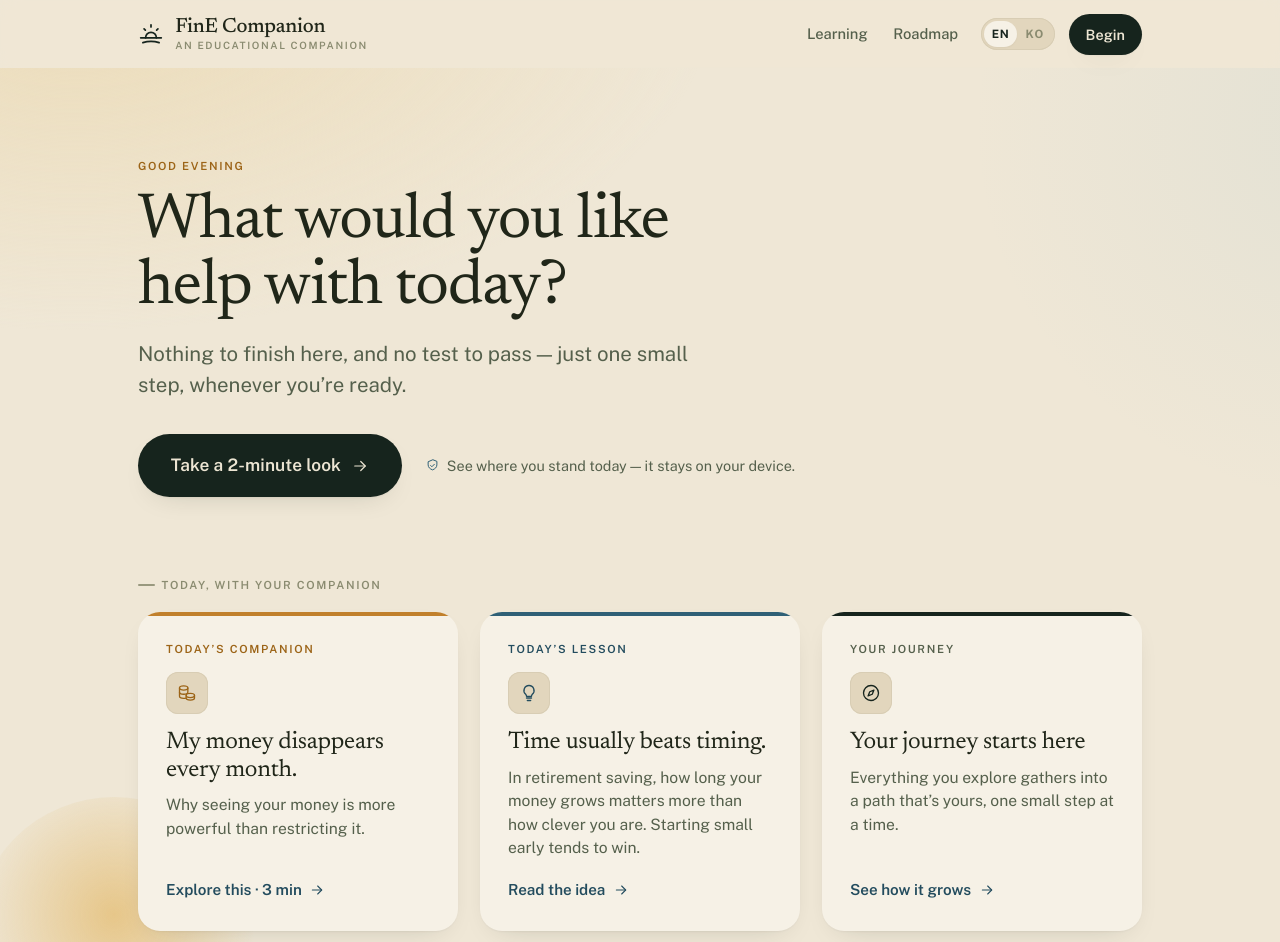
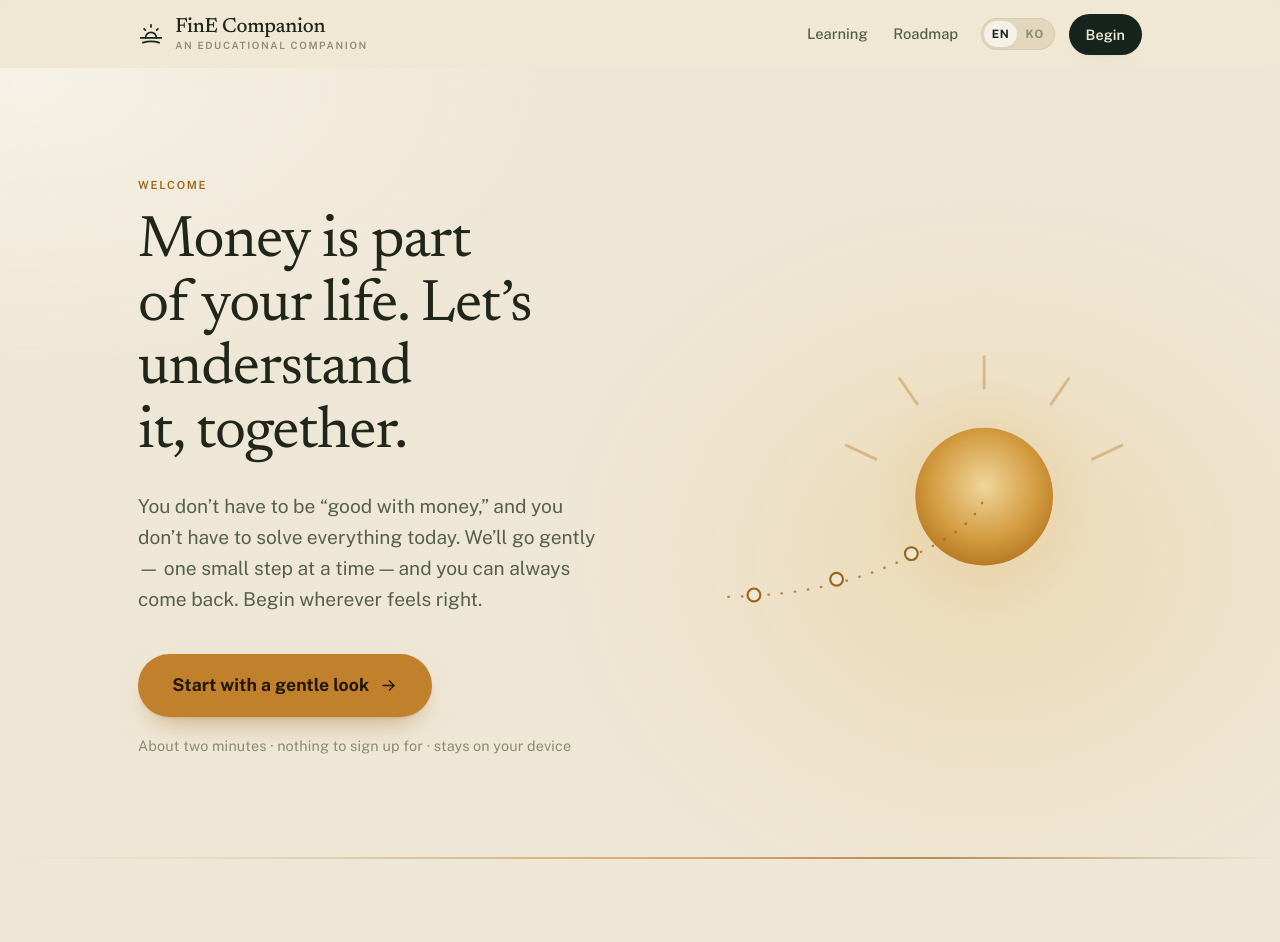
Before and after one commit to wheo28/fine-companion, a React (Vite) app: page / in a window 1280 px wide. Shown: the top 942 px of the page. Built offline with nearby package versions, Linux system fonts and the light colour scheme.

Commit message:
release2.6

```diff
--- a/src/hub/Hub.jsx
+++ b/src/hub/Hub.jsx
@@ -5,23 +5,16 @@ import { hubContent } from './hubContent'
 import { topicsContent } from '../topics/topicsContent'
 import { getExplored, getCheckup, daysSinceCheckin } from '../lib/progress'
 import {
-  ArrowRight, Compass, Sun, Check, ShieldCheck, Lightbulb,
+  ArrowRight, Compass, Sun, Check,
   Coins, Umbrella, Clock, GraduationCap, Scroll, Receipt, TrendingUp, Heart, Scale,
 } from '../components/Icons'
 
 const ICONS = { Coins, Umbrella, Clock, GraduationCap, Scroll, Receipt, TrendingUp, Heart, Scale }
 
-function dayIndex(len) {
-  const now = new Date()
-  const start = new Date(now.getFullYear(), 0, 0)
-  const doy = Math.floor((now - start) / 86400000)
-  return ((doy % len) + len) % len
-}
-
 /**
- * The Companion Hub — the front door of a public educational companion.
- * The Hero greets warmly, offers one small step, and features today's
- * companion, today's lesson, and the ongoing journey — never a dashboard.
+ * The Companion Hub. The Hero is the emotional front door — a warm welcome
+ * in a human voice, one gentle invitation, and a dawn that lets the journey
+ * be felt. Everything below (the halls, the doorway, the promise) is unchanged.
  */
 export default function Hub() {
   const { lang } = useLanguage()
@@ -33,76 +26,65 @@ export default function Hub() {
   const [hasCheckup] = useState(() => Boolean(getCheckup()))
   const checkedInRecently = checkinDays !== null && checkinDays < 25
 
-  // ---- Hero data (warm, gentle, one-small-step) ----
-  const hour = new Date().getHours()
-  const greeting = hour < 12 ? hero.greetings.morning : hour < 18 ? hero.greetings.afternoon : hero.greetings.evening
-
-  const firstUnexplored = tc.order.find((id) => !explored[id])
-  const companionId = firstUnexplored || tc.order[dayIndex(tc.order.length)]
-  const companionTopic = tc.topics[companionId]
-  const CompanionIcon = ICONS[companionTopic.icon] || Compass
-
-  const lesson = h.lessons[dayIndex(h.lessons.length)]
-
-  const exploredCount = tc.order.filter((id) => explored[id]).length
-  const hasProgress = hasCheckup || exploredCount > 0
-  const journeyTitle = hasProgress ? hero.journeyContinue : hero.journeyStart
-  const journeyBody = hasProgress ? hero.journeyGrowing : hero.journeyEmpty
-  const journeyCta = exploredCount > 0 ? `${exploredCount} ${hero.journeyExplored}` : hero.journeySeeHow
-
   return (
     <main className="hub">
-      {/* ======================= HERO (top section) ======================= */}
+      {/* ========================= HERO — the emotional front door ========================= */}
       <section className="hero">
-        <span className="hero__sun" aria-hidden="true" />
         <div className="hero__inner wrap">
-          <div className="hero__masthead">
-            <p className="sign sign--amber hero__greeting rise rise-1">{greeting}</p>
-            <h1 className="serif hero__title rise rise-1">{h.exploreLabel}</h1>
-            <p className="hero__reassure rise rise-2">{hero.reassure}</p>
-            <div className="hero__begin rise rise-3">
-              <Link to="/checkup" className="btn btn--primary btn--lg">{hero.begin}<ArrowRight size={18} /></Link>
-              <span className="hero__begin-meta"><ShieldCheck size={15} />{hero.beginMeta}</span>
+          <div className="hero__welcome">
+            <p className="sign sign--amber hero__kicker rise rise-1">{hero.welcome}</p>
+            <h1 className="serif hero__headline rise rise-1">{hero.headline}</h1>
+            <p className="hero__body rise rise-2">{hero.body}</p>
+            <div className="hero__act rise rise-3">
+              <Link to="/checkup" className="hero__cta">
+                {hero.begin}<ArrowRight size={19} />
+              </Link>
+              <p className="hero__safe">{hero.safeNote}</p>
             </div>
           </div>
 
-          <div className="hero__today rise rise-4">
-            <p className="sign sign--tick hero__today-kicker">{hero.todayKicker}</p>
-            <div className="hero__cards">
-              {/* Today's Companion — one gentle thing worth a few minutes */}
-              <Link to={`/explore/${companionId}`} className="feat feat--companion">
-                <span className="sign feat__label">{hero.companionLabel}</span>
-                <span className="feat__icon" aria-hidden="true"><CompanionIcon size={20} /></span>
-                <h2 className="serif feat__title">{companionTopic.title}</h2>
-                <p className="feat__body">{companionTopic.tagline}</p>
-                <span className="feat__cta">
-                  {hero.companionCta} · {companionTopic.minutes} {h.minutesLabel}
-                  <ArrowRight size={16} />
-                </span>
-              </Link>
+          {/* A dawn over a gentle path of small steps — the journey, felt, not explained */}
+          <div className="hero__scene rise rise-2" aria-hidden="true">
+            <svg className="hero__art" viewBox="0 0 460 360" fill="none" xmlns="http://www.w3.org/2000/svg" role="img">
+              <defs>
+                <radialGradient id="fineSun" cx="50%" cy="42%" r="62%">
+                  <stop offset="0%" stopColor="#f0d69b" />
+                  <stop offset="64%" stopColor="#d29a3e" />
+                  <stop offset="100%" stopColor="#b1741f" />
+                </radialGradient>
+                <radialGradient id="fineHalo" cx="50%" cy="50%" r="50%">
+                  <stop offset="0%" stopColor="#e6c689" stopOpacity="0.55" />
+                  <stop offset="70%" stopColor="#e6c689" stopOpacity="0" />
+                </radialGradient>
+              </defs>
 
-              {/* Today's Financial Lesson — a thought for today */}
-              <Link to="/learning" className="feat feat--lesson">
-                <span className="sign feat__label">{hero.lessonLabel}</span>
-                <span className="feat__icon" aria-hidden="true"><Lightbulb size={20} /></span>
-                <h2 className="serif feat__title">{lesson.title}</h2>
-                <p className="feat__body">{lesson.body}</p>
-                <span className="feat__cta">{hero.lessonCta}<ArrowRight size={16} /></span>
-              </Link>
+              {/* warm halo */}
+              <circle cx="300" cy="214" r="170" fill="url(#fineHalo)" />
 
-              {/* Continue my journey — the path so far */}
-              <Link to="/roadmap" className="feat feat--journey">
-                <span className="sign feat__label">{hero.journeyLabel}</span>
-                <span className="feat__icon" aria-hidden="true"><Compass size={20} /></span>
-                <h2 className="serif feat__title">{journeyTitle}</h2>
-                <p className="feat__body">{journeyBody}</p>
-                <span className="feat__cta">
-                  {hasProgress && <span className="feat__count"><Check size={13} /> {journeyCta}</span>}
-                  {!hasProgress && journeyCta}
-                  <ArrowRight size={16} />
-                </span>
-              </Link>
-            </div>
+              {/* soft rays */}
+              <g stroke="#c1802c" strokeWidth="3" strokeLinecap="round" opacity="0.42">
+                <line x1="300" y1="104" x2="300" y2="72" />
+                <line x1="232" y1="120" x2="214" y2="94" />
+                <line x1="368" y1="120" x2="386" y2="94" />
+                <line x1="190" y1="176" x2="160" y2="162" />
+                <line x1="410" y1="176" x2="440" y2="162" />
+              </g>
+
+              {/* the sun, rising over the path */}
+              <circle cx="300" cy="214" r="70" fill="url(#fineSun)" />
+
+              {/* a gentle path of small steps toward the light */}
+              <path
+                d="M40 316 C 120 314, 168 300, 214 280 S 288 244, 300 216"
+                stroke="#9c6417" strokeWidth="2.4" strokeLinecap="round"
+                strokeDasharray="0.5 13" opacity="0.75"
+              />
+              <g fill="#efe7d6" stroke="#9c6417" strokeWidth="2.2">
+                <circle cx="66" cy="314" r="6.5" />
+                <circle cx="150" cy="298" r="6.5" />
+                <circle cx="226" cy="272" r="6.5" />
+              </g>
+            </svg>
           </div>
         </div>
       </section>
--- a/src/hub/hubContent.js
+++ b/src/hub/hubContent.js
@@ -13,22 +13,11 @@ export const hubContent = {
     },
     assure: ['About 2 minutes to start', 'No wrong answers', 'Stays on your device', 'Educational, not advice'],
     hero: {
-      greetings: { morning: 'Good morning', afternoon: 'Good afternoon', evening: 'Good evening' },
-      reassure: 'Nothing to finish here, and no test to pass — just one small step, whenever you’re ready.',
-      begin: 'Take a 2-minute look',
-      beginMeta: 'See where you stand today — it stays on your device.',
-      todayKicker: 'Today, with your companion',
-      companionLabel: 'Today’s companion',
-      companionCta: 'Explore this',
-      lessonLabel: 'Today’s lesson',
-      lessonCta: 'Read the idea',
-      journeyLabel: 'Your journey',
-      journeyContinue: 'Continue my journey',
-      journeyStart: 'Your journey starts here',
-      journeyGrowing: 'Your path is taking shape — pick up right where you left off.',
-      journeyEmpty: 'Everything you explore gathers into a path that’s yours, one small step at a time.',
-      journeyExplored: 'explored',
-      journeySeeHow: 'See how it grows',
+      welcome: 'Welcome',
+      headline: 'Money is part of your life. Let’s understand it, together.',
+      body: 'You don’t have to be “good with money,” and you don’t have to solve everything today. We’ll go gently — one small step at a time — and you can always come back. Begin wherever feels right.',
+      begin: 'Start with a gentle look',
+      safeNote: 'About two minutes · nothing to sign up for · stays on your device',
     },
     startHereLabel: 'Start here',
     todaysLessonLabel: "Today's lesson",
@@ -127,22 +116,11 @@ export const hubContent = {
     },
     assure: ['시작까지 약 2분', '틀린 답은 없어요', '기기에만 저장돼요', '교육 목적, 자문 아님'],
     hero: {
-      greetings: { morning: '좋은 아침이에요', afternoon: '좋은 오후예요', evening: '좋은 저녁이에요' },
-      reassure: '여기엔 끝내야 할 것도, 통과할 시험도 없어요 — 준비되면, 그저 작은 한 걸음이면 돼요.',
-      begin: '2분만 살펴보기',
-      beginMeta: '지금 어디 있는지 살펴봐요 — 기기에만 남아요.',
-      todayKicker: '오늘, 당신의 동반자와 함께',
-      companionLabel: '오늘의 동반자',
-      companionCta: '이걸 살펴보기',
-      lessonLabel: '오늘의 배움',
-      lessonCta: '생각 읽어보기',
-      journeyLabel: '나의 여정',
-      journeyContinue: '내 여정 이어가기',
-      journeyStart: '여정을 여기서 시작해요',
-      journeyGrowing: '길이 모양을 갖춰 가고 있어요 — 멈춘 곳에서 이어가세요.',
-      journeyEmpty: '탐색하는 모든 것이 나만의 길로 모여요, 작은 한 걸음씩.',
-      journeyExplored: '탐색함',
-      journeySeeHow: '어떻게 자라는지 보기',
+      welcome: '환영합니다',
+      headline: '돈은 삶의 일부예요. 함께, 천천히 이해해 봐요.',
+      body: '돈을 잘 알아야 시작할 수 있는 건 아니에요. 오늘 모든 걸 해결하지 않아도 괜찮아요. 작은 한 걸음씩, 천천히 — 언제든 다시 와도 돼요. 마음이 가는 곳에서 시작하세요.',
+      begin: '가볍게 살펴보기',
+      safeNote: '약 2분 · 가입 필요 없음 · 기기에만 저장돼요',
     },
     startHereLabel: '여기서 시작',
     todaysLessonLabel: '오늘의 배움',
--- a/src/index.css
+++ b/src/index.css
@@ -327,122 +327,89 @@ button { font: inherit; cursor: pointer; color: inherit; background: none; borde
    ============================================================ */
 .hub { display: block; }
 
-/* ---- HERO (top section): a warm, calm welcome, one small step, and
-   three featured invitations for today. Consumer-friendly, never a dashboard. */
+/* ---- HERO — the emotional front door: a warm human welcome, one gentle
+   invitation, and a dawn that lets the journey be felt. Purdue gold + warm
+   ink + cream, with generous space. Not a dashboard. ---- */
 .hero {
   position: relative;
   overflow: hidden;
-  padding-top: clamp(44px, 6.5vw, 90px);
-  padding-bottom: clamp(46px, 6vw, 82px);
   background:
-    radial-gradient(86% 62% at 6% -8%, var(--amber-wash) 0%, rgba(236,220,185,0) 58%),
-    radial-gradient(58% 78% at 106% 6%, rgba(123,176,198,0.10) 0%, rgba(123,176,198,0) 52%);
-  border-bottom: 2px solid var(--forest);
+    radial-gradient(56% 76% at 77% 62%, rgba(230,198,137,0.40) 0%, rgba(230,198,137,0) 60%),
+    radial-gradient(78% 68% at 2% 2%, #f6f1e6 0%, rgba(246,241,230,0) 52%),
+    var(--paper);
 }
-/* a soft dawn sun resting at the base — the quiet horizon signature */
-.hero__sun {
-  position: absolute; z-index: 0;
-  left: clamp(-64px, -2vw, 8px); bottom: -70px;
-  width: clamp(150px, 24vw, 280px); height: clamp(150px, 24vw, 280px);
-  border-radius: 50%;
-  background: radial-gradient(circle at 50% 42%, var(--amber-glow), rgba(230,198,137,0) 66%);
-  opacity: 0.75;
-  pointer-events: none;
-  animation: sunrise 1.2s var(--ease) both;
-  animation-delay: 0.15s;
+/* the horizon, glowing warmly beneath the sun — the hand-off to the halls */
+.hero::after {
+  content: '';
+  position: absolute; left: 0; right: 0; bottom: 0; height: 2px;
+  background: linear-gradient(90deg,
+    rgba(156,100,23,0) 0%,
+    rgba(156,100,23,0.14) 16%,
+    var(--amber) 60%,
+    var(--amber-deep) 72%,
+    rgba(156,100,23,0) 100%);
+  opacity: 0.7;
 }
-.hero__inner { position: relative; z-index: 1; }
+.hero__inner {
+  position: relative;
+  z-index: 1;
+  display: grid;
+  grid-template-columns: 1.05fr 0.95fr;
+  align-items: center;
+  gap: clamp(24px, 4vw, 60px);
+  padding-top: clamp(54px, 8vw, 108px);
+  padding-bottom: clamp(58px, 8vw, 108px);
+}
 
-/* Masthead — the warm welcome + the one obvious place to begin */
-.hero__masthead { max-width: 42rem; }
-.hero__greeting { margin-bottom: 0.85rem; }
-.hero__title {
-  font-size: clamp(2.35rem, 5.3vw, 4rem);
+/* The welcome — a human voice, generous and calm */
+.hero__welcome { max-width: 34rem; }
+.hero__kicker { margin-bottom: 1.05rem; }
+.hero__headline {
+  font-size: clamp(2.5rem, 4.6vw, 3.85rem);
   font-weight: 400;
-  line-height: 1.04;
-  letter-spacing: -0.02em;
+  line-height: 1.08;
+  letter-spacing: -0.018em;
   color: var(--ink);
-  max-width: 16ch;
+  text-wrap: balance;
 }
-.hero__reassure {
-  margin-top: 1.1rem;
-  font-size: clamp(1.08rem, 1.7vw, 1.28rem);
-  line-height: 1.5;
+.hero__body {
+  margin-top: clamp(1.2rem, 2vw, 1.7rem);
+  font-size: clamp(1.1rem, 1.5vw, 1.24rem);
+  line-height: 1.62;
   color: var(--ink-soft);
-  max-width: 46ch;
+  max-width: 40ch;
 }
-.hero__begin {
-  margin-top: clamp(1.5rem, 2.6vw, 2.1rem);
-  display: flex; flex-wrap: wrap; align-items: center;
-  gap: 0.85rem 1.4rem;
+.hero__act { margin-top: clamp(1.7rem, 3vw, 2.4rem); }
+.hero__cta {
+  display: inline-flex; align-items: center; gap: 0.55em;
+  background: var(--amber);
+  color: #241701;
+  font-family: var(--sans);
+  font-weight: 700;
+  font-size: 1.1rem;
+  letter-spacing: 0.004em;
+  padding: 0.98em 1.95em;
+  border-radius: 999px;
+  box-shadow: 0 1px 2px rgba(156,100,23,0.18), 0 14px 30px -14px rgba(156,100,23,0.6);
+  transition: transform 0.25s var(--ease), box-shadow 0.25s var(--ease), background 0.25s var(--ease);
 }
-.hero__begin .btn { font-size: 1.08rem; }
-.hero__begin-meta {
-  display: inline-flex; align-items: center; gap: 0.5em;
-  font-size: 0.9rem; color: var(--ink-soft);
+.hero__cta svg { flex: none; transition: transform 0.3s var(--ease); }
+.hero__cta:hover {
+  background: var(--amber-glow);
+  transform: translateY(-2px);
+  box-shadow: 0 2px 6px rgba(156,100,23,0.2), 0 24px 46px -18px rgba(156,100,23,0.7);
 }
-.hero__begin-meta svg { color: var(--lake); flex: none; }
+.hero__cta:hover svg { transform: translateX(4px); }
+.hero__safe {
+  margin-top: 1.05rem;
+  font-size: 0.9rem;
+  color: var(--ink-faint);
+  letter-spacing: 0.01em;
+}
 
-/* Today — three featured invitations (warm cards, not tiles) */
-.hero__today { margin-top: clamp(40px, 5.5vw, 70px); }
-.hero__today-kicker { color: var(--ink-faint); margin-bottom: 1.1rem; }
-.hero__cards {
-  display: grid;
-  grid-template-columns: repeat(auto-fit, minmax(min(100%, 258px), 1fr));
-  gap: clamp(14px, 1.8vw, 22px);
-  align-items: stretch;
-}
-.feat {
-  position: relative;
-  display: flex; flex-direction: column;
-  padding: clamp(20px, 2.4vw, 28px);
-  border-radius: var(--r-lg);
-  background: var(--paper-lift);
-  box-shadow: var(--lift);
-  overflow: hidden;
-  transition: transform 0.3s var(--ease), box-shadow 0.3s var(--ease);
-}
-.feat::before {
-  content: ''; position: absolute; left: 0; top: 0; height: 4px; width: 100%;
-  background: var(--amber);
-}
-.feat--lesson::before { background: var(--lake); }
-.feat--journey::before { background: var(--forest); }
-.feat:hover { transform: translateY(-4px); box-shadow: var(--lift-lg); }
-.feat__label { color: var(--amber-deep); margin-bottom: 0.85rem; }
-.feat--lesson .feat__label { color: var(--lake-deep); }
-.feat--journey .feat__label { color: var(--ink-soft); }
-.feat__icon {
-  width: 42px; height: 42px; border-radius: 12px;
-  display: grid; place-items: center;
-  color: var(--forest);
-  background: var(--paper-sink);
-  box-shadow: inset 0 0 0 1px var(--line);
-  margin-bottom: 0.95rem;
-}
-.feat--companion .feat__icon { color: var(--amber-deep); }
-.feat--lesson .feat__icon { color: var(--lake-deep); }
-.feat__title {
-  font-size: clamp(1.24rem, 1.9vw, 1.5rem);
-  line-height: 1.16;
-  color: var(--ink);
-}
-.feat__body {
-  margin-top: 0.55rem;
-  font-size: 0.98rem;
-  line-height: 1.5;
-  color: var(--ink-soft);
-  flex: 1 1 auto;
-}
-.feat__cta {
-  margin-top: 1.15rem;
-  display: inline-flex; align-items: center; gap: 0.5em;
-  font-weight: 600; font-size: 0.95rem;
-  color: var(--lake-deep);
-}
-.feat__count { display: inline-flex; align-items: center; gap: 0.35em; }
-.feat__cta svg { flex: none; transition: transform 0.3s var(--ease); }
-.feat:hover .feat__cta svg { transform: translateX(4px); }
+/* The dawn emblem */
+.hero__scene { justify-self: center; width: 100%; max-width: 480px; }
+.hero__art { width: 100%; height: auto; display: block; }
 
 /* ---- The halls: human situations as named doorways (the heart) ---- */
 .halls {
@@ -947,6 +914,9 @@ button { font: inherit; cursor: pointer; color: inherit; background: none; borde
    Responsive
    ============================================================ */
 @media (max-width: 900px) {
+  .hero__inner { grid-template-columns: 1fr; gap: clamp(18px, 5vw, 34px); }
+  .hero__scene { grid-row: 1; max-width: 340px; justify-self: start; }
+  .hero__welcome { grid-row: 2; }
   .rx-connect { grid-template-columns: 1fr; gap: 1.6rem; }
   .footer__inner { grid-template-columns: 1fr 1fr; gap: 1.8rem; }
   .footer__brand { grid-column: 1 / -1; }
@@ -975,5 +945,4 @@ button { font: inherit; cursor: pointer; color: inherit; background: none; borde
     transition-duration: 0.001ms !important;
     scroll-behavior: auto !important;
   }
-  .hero__sun { animation: none; opacity: 0.75; transform: none; }
 }
```
